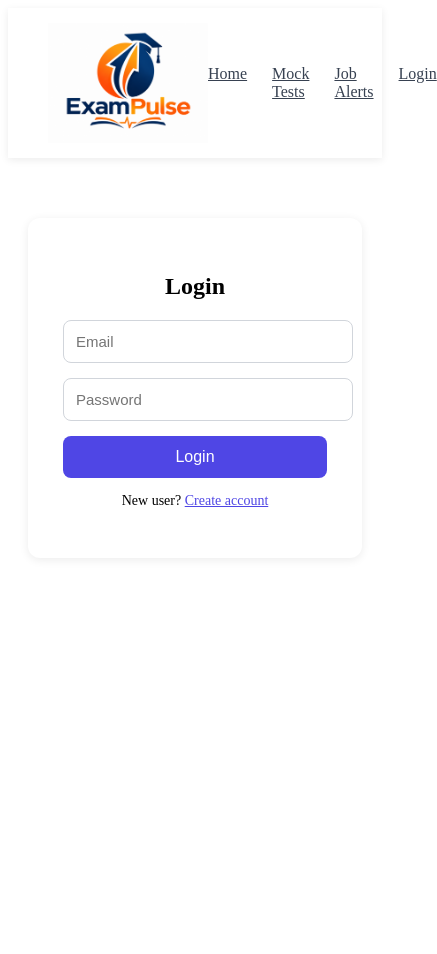
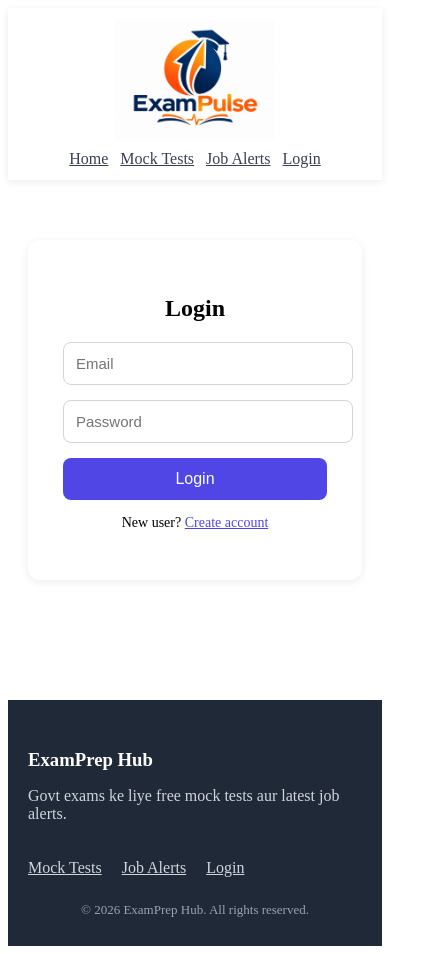
Before and after one commit to Gourav589/examprep-hub, a React (Vite) app in the folder Quiz/: page /login in a window 390 px wide. Shown: the whole page, 437 px wide, since content can reach past the window. Before the commit the page ends 844 px from the top, so only its background shows below. Built offline with nearby package versions, Linux system fonts and the light colour scheme; the HTML template or start-up script is replaced by a standard one.

Commit message:
Add mock tests page, my results, home page sections and footer

```diff
--- a/Quiz/src/App.jsx
+++ b/Quiz/src/App.jsx
@@ -1,41 +1,44 @@
 import { Routes, Route } from "react-router-dom";
 import Navbar from "./components/Navbar";
+import Footer from "./components/Footer";
+import AdminRoute from "./components/AdminRoute";
 import Home from "./pages/Home";
+import Exams from "./pages/Exams";
 import Login from "./pages/Login";
 import Signup from "./pages/Signup";
 import ExamDetail from "./pages/ExamDetail";
 import TestPage from "./pages/TestPage";
 import Result from "./pages/Result";
-import AdminRoute from "./components/AdminRoute";
+import MyResults from "./pages/MyResults";
+import JobAlerts from "./pages/JobAlerts";
 import AdminDashboard from "./pages/AdminDashboard";
 import AdminExams from "./pages/AdminExams";
 import AdminQuestions from "./pages/AdminQuestions";
 import AdminStudents from "./pages/AdminStudents";
-import JobAlerts from "./pages/JobAlerts";
 import AdminJobs from "./pages/AdminJobs";
-import Exams from "./pages/Exams";
-import MyResults from "./pages/MyResults";
+
 function App() {
   return (
     <>
       <Navbar />
       <Routes>
         <Route path="/" element={<Home />} />
+        <Route path="/exams" element={<Exams />} />
         <Route path="/login" element={<Login />} />
         <Route path="/signup" element={<Signup />} />
         <Route path="/exams/:id" element={<ExamDetail />} />
         <Route path="/exams/:id/test" element={<TestPage />} />
         <Route path="/exams/:id/result" element={<Result />} />
-        <Route path="/admin"element={ <AdminRoute> <AdminDashboard /> </AdminRoute>}/>
-     <Route path="/admin/exams"element={<AdminRoute> <AdminExams /></AdminRoute> }/>
-      <Route path="/admin/questions"element={<AdminRoute> <AdminQuestions /></AdminRoute> }/>
-     <Route path="/admin/students"element={<AdminRoute> <AdminStudents /></AdminRoute>}/>
-     <Route path="/jobs" element={<JobAlerts />} />
-     <Route path="/admin/jobs"element={<AdminRoute> <AdminJobs /> </AdminRoute> }/>
-     <Route path="/" element={<Home />} />
-     <Route path="/exams" element={<Exams />} />
-     <Route path="/my-results" element={<MyResults />} />
+        <Route path="/my-results" element={<MyResults />} />
+        <Route path="/jobs" element={<JobAlerts />} />
+
+        <Route path="/admin" element={<AdminRoute><AdminDashboard /></AdminRoute>} />
+        <Route path="/admin/exams" element={<AdminRoute><AdminExams /></AdminRoute>} />
+        <Route path="/admin/questions" element={<AdminRoute><AdminQuestions /></AdminRoute>} />
+        <Route path="/admin/students" element={<AdminRoute><AdminStudents /></AdminRoute>} />
+        <Route path="/admin/jobs" element={<AdminRoute><AdminJobs /></AdminRoute>} />
       </Routes>
+      <Footer />
     </>
   );
 }
--- /dev/null
+++ b/Quiz/src/components/Footer.css
@@ -0,0 +1,40 @@
+.footer {
+  background: #1f2937;
+  color: #d1d5db;
+  padding: 30px 20px 15px;
+  margin-top: 60px;
+}
+
+.footer-inner {
+  max-width: 1100px;
+  margin: 0 auto;
+  display: flex;
+  justify-content: space-between;
+  flex-wrap: wrap;
+  gap: 20px;
+}
+
+.footer h3 {
+  color: white;
+  margin-bottom: 8px;
+}
+
+.footer-links {
+  display: flex;
+  gap: 20px;
+}
+
+.footer-links a {
+  color: #d1d5db;
+}
+
+.footer-links a:hover {
+  color: white;
+}
+
+.footer-copy {
+  text-align: center;
+  margin-top: 25px;
+  font-size: 13px;
+  color: #9ca3af;
+}
--- /dev/null
+++ b/Quiz/src/components/Footer.jsx
@@ -0,0 +1,23 @@
+import { Link } from "react-router-dom";
+import "./Footer.css";
+
+function Footer() {
+  return (
+    <footer className="footer">
+      <div className="footer-inner">
+        <div>
+          <h3>ExamPrep Hub</h3>
+          <p>Govt exams ke liye free mock tests aur latest job alerts.</p>
+        </div>
+        <div className="footer-links">
+          <Link to="/exams">Mock Tests</Link>
+          <Link to="/jobs">Job Alerts</Link>
+          <Link to="/login">Login</Link>
+        </div>
+      </div>
+      <p className="footer-copy">© 2026 ExamPrep Hub. All rights reserved.</p>
+    </footer>
+  );
+}
+
+export default Footer;
--- a/Quiz/src/components/Navbar.css
+++ b/Quiz/src/components/Navbar.css
@@ -54,3 +54,17 @@
 .logout-btn:hover {
   background: #dc2626;
 }
+
+@media (max-width: 700px) {
+  .navbar {
+    flex-direction: column;
+    gap: 10px;
+    padding: 12px 15px;
+  }
+
+  .nav-links {
+    flex-wrap: wrap;
+    justify-content: center;
+    gap: 12px;
+  }
+}
--- a/Quiz/src/pages/Home.css
+++ b/Quiz/src/pages/Home.css
@@ -39,3 +39,34 @@
   grid-template-columns: repeat(auto-fit, minmax(240px, 1fr));
   gap: 20px;
 }
+
+.steps-grid {
+  display: grid;
+  grid-template-columns: repeat(auto-fit, minmax(220px, 1fr));
+  gap: 20px;
+}
+
+.step-box {
+  background: white;
+  padding: 25px;
+  border-radius: 12px;
+  box-shadow: 0 2px 10px rgba(0, 0, 0, 0.08);
+}
+
+.step-num {
+  display: inline-block;
+  width: 36px;
+  height: 36px;
+  line-height: 36px;
+  text-align: center;
+  background: #4f46e5;
+  color: white;
+  border-radius: 50%;
+  font-weight: 700;
+  margin-bottom: 12px;
+}
+
+.step-box p {
+  color: #6b7280;
+  margin-top: 6px;
+}
--- a/Quiz/src/pages/Home.jsx
+++ b/Quiz/src/pages/Home.jsx
@@ -6,18 +6,13 @@ import "./Home.css";
 
 function Home() {
   const [exams, setExams] = useState([]);
-  const [error, setError] = useState("");
 
   useEffect(() => {
     API.get("/exams")
       .then((res) => {
-        if (Array.isArray(res.data)) {
-          setExams(res.data);
-        } else {
-          setError("Server ne list ki jagah kuch aur bheja");
-        }
+        if (Array.isArray(res.data)) setExams(res.data);
       })
-      .catch((err) => setError(err.message));
+      .catch((err) => console.log(err));
   }, []);
 
   return (
@@ -29,13 +24,36 @@ function Home() {
       </section>
 
       <section className="section">
+        <h2>Kaise kaam karta hai</h2>
+        <div className="steps-grid">
+          <div className="step-box">
+            <span className="step-num">1</span>
+            <h3>Account banao</h3>
+            <p>Free signup karo, sirf 1 minute lagta hai.</p>
+          </div>
+          <div className="step-box">
+            <span className="step-num">2</span>
+            <h3>Test do</h3>
+            <p>Apna exam chuno aur timer ke saath mock test do.</p>
+          </div>
+          <div className="step-box">
+            <span className="step-num">3</span>
+            <h3>Result dekho</h3>
+            <p>Score, accuracy aur section-wise analysis turant paao.</p>
+          </div>
+        </div>
+      </section>
+
+      <section className="section">
         <h2>Popular Exams</h2>
-
         <div className="exam-grid">
-          {exams.map((exam) => (
+          {exams.slice(0, 6).map((exam) => (
             <ExamCard key={exam._id} exam={exam} />
           ))}
         </div>
+        <p style={{ marginTop: "20px" }}>
+          <Link to="/exams" className="card-btn">Saare exams dekho</Link>
+        </p>
       </section>
     </>
   );
```
